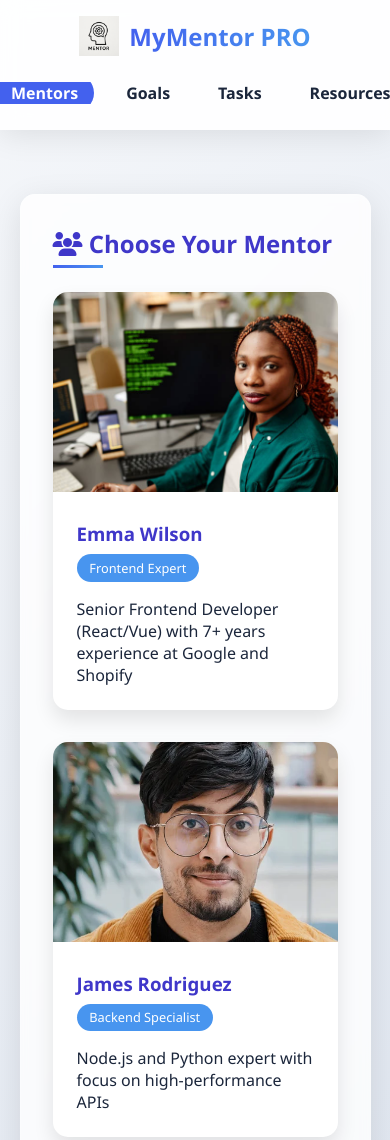
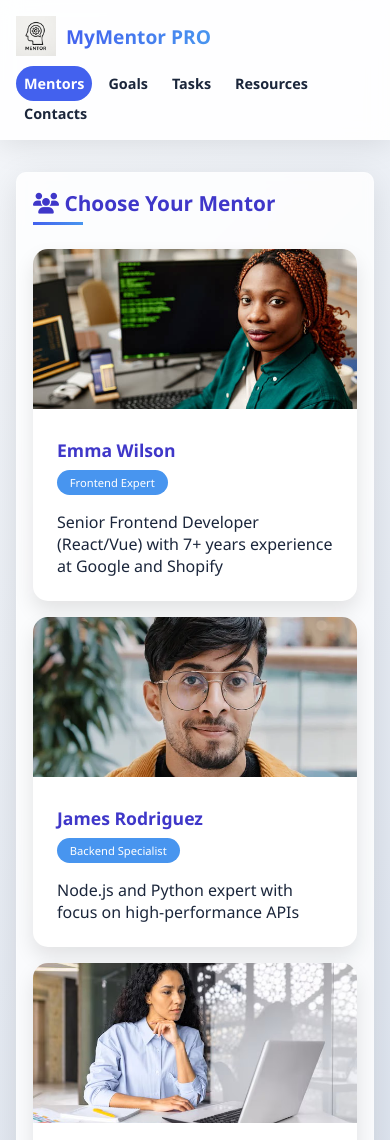
Before and after one commit to yerasyl-hub/mentor2, a plain HTML site: page index.html in a window 390 px wide. Shown: the top 1140 px of the page. Drawn offline with Linux system fonts and the light colour scheme.

Commit message:
Update style.css

```diff
--- a/style.css
+++ b/style.css
@@ -406,28 +406,131 @@
         section:nth-child(5) {
             animation-delay: 0.4s;
         }
+        @media (max-width: 1024px) {
+            .container {
+                width: 95%;
+                padding: 1.5rem 0;
+            }
 
-        @media (max-width: 431px) {
-            .nav-container {
-                flex-direction: column;
-                gap: 1rem;
+            section {
+                padding: 1.5rem;
+                margin: 1.5rem 0;
+            }
+
+            .mentors-grid {
+                grid-template-columns: repeat(auto-fill, minmax(240px, 1fr));
+                gap: 1.5rem;
             }
 
             nav ul {
                 gap: 1rem;
-                overflow-x: auto;
-                width: 400px;
-                margin-top: 10px;
-                margin-bottom: 10px;
+            }
+
+            .contact-info {
+                grid-template-columns: repeat(auto-fit, minmax(200px, 1fr));
+                gap: 1.5rem;
+            }
+
+        @media (max-width: 767px) {
+            .container {
+                width: 100%;
+                padding: 1rem;
+            }
+
+            .nav-container {
+                flex-direction: column;
+                align-items: flex-start;
+                padding: 1rem;
+            }
+
+            .logo {
+                margin-bottom: 1rem;
+            }
+
+            nav ul {
+                width: 100%;
+                flex-wrap: wrap;
+                gap: 0.5rem;
+            }
+
+            nav a {
+                padding: 0.5rem;
+                font-size: 0.9rem;
+            }
+
+            section {
+                padding: 1rem;
+                margin: 1rem 0;
+                border-radius: 10px;
+            }
+
+            h2 {
+                font-size: 1.3rem;
+                margin-bottom: 1rem;
             }
 
             .mentors-grid,
             .resources-grid {
                 grid-template-columns: 1fr;
+                gap: 1rem;
+            }
+
+            .mentor-img {
+                height: 160px;
             }
 
             .goal-container,
             .add-task {
                 flex-direction: column;
             }
+
+            input[type="text"],
+            input[type="url"],
+            button {
+                width: 100%;
+            }
+
+            button {
+                justify-content: center;
+            }
+
+            .task-item {
+                padding: 0.8rem;
+                align-items: flex-start;
+            }
+
+            .task-checkbox {
+                margin-top: 3px;
+            }
+
+            .task-actions {
+                flex-direction: column;
+                gap: 0.3rem;
+            }
+
+            .contact-info {
+                grid-template-columns: 1fr;
+            }
+
+            .contact-card {
+                padding: 1rem;
+            }
         }
+        @media (max-width: 400px) {
+            .logo h1 {
+                font-size: 1.2rem;
+            }
+
+            .mentor-info h3 {
+                font-size: 1.1rem;
+            }
+
+            .mentor-specialization {
+                font-size: 0.7rem;
+            }
+
+            .task-link {
+                font-size: 0.8rem;
+                margin-right: 0.5rem;
+            }
+        }
```
